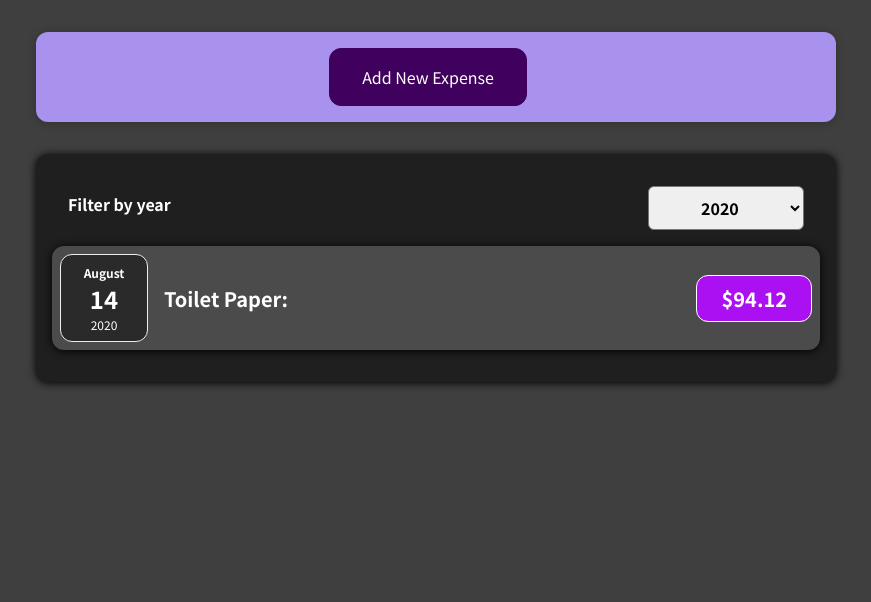
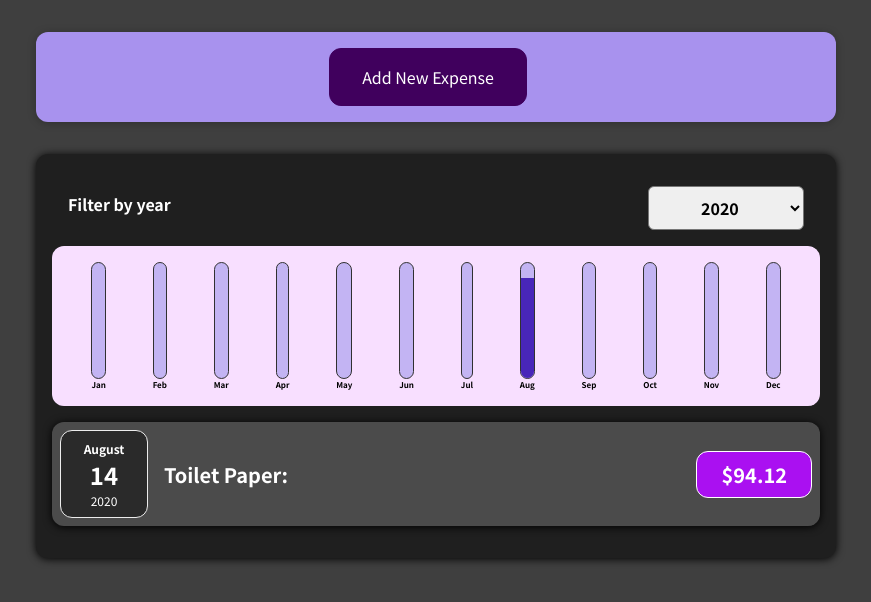
Before and after one commit to philsmirnoff/tutorial, a React (Create React App) app in the folder udemy/01-starting-setup/: page / in a window 1280 px wide. Shown: the top 602 px of the page, without its empty margins (204-1075 px from the left). Built offline with nearby package versions, Linux system fonts and the light colour scheme.

Commit message:
added chart

```diff
--- /dev/null
+++ b/udemy/01-starting-setup/src/components/Chart/Chart.css
@@ -0,0 +1,9 @@
+.chart {
+  padding: 1rem;
+  border-radius: 12px;
+  background-color: #f8dfff;
+  text-align: center;
+  display: flex;
+  justify-content: space-around;
+  height: 10rem;
+}
--- /dev/null
+++ b/udemy/01-starting-setup/src/components/Chart/Chart.js
@@ -0,0 +1,22 @@
+import React from 'react';
+import './Chart.css';
+import ChartBar from './ChartBar';
+
+function Chart(props) {
+  const dataPointValues = props.dataPoints.map(dataPoint => dataPoint.value);
+  const totalMaximum = Math.max(...dataPointValues);
+  return (
+    <div className="chart">
+      {props.dataPoints.map((dataPoint) => (
+      <ChartBar
+      key={dataPoint.label}
+      value={dataPoint.value}
+      maxValue={totalMaximum}
+      label={dataPoint.label}
+      />
+      ))}
+    </div>
+  )
+}
+
+export default Chart
--- /dev/null
+++ b/udemy/01-starting-setup/src/components/Chart/ChartBar.css
@@ -0,0 +1,30 @@
+.chart-bar {
+  height: 100%;
+  display: flex;
+  flex-direction: column;
+  align-items: center;
+}
+
+.chart-bar__inner {
+  height: 100%;
+  width: 100%;
+  border: 1px solid #313131;
+  border-radius: 12px;
+  background-color: #c3b4f3;
+  overflow: hidden;
+  display: flex;
+  flex-direction: column;
+  justify-content: flex-end;
+}
+
+.chart-bar__fill {
+  background-color: #4826b9;
+  width: 100%;
+  transition: all 0.3s ease-out;
+}
+
+.chart-bar__label {
+  font-weight: bold;
+  font-size: 0.5rem;
+  text-align: center;
+}
--- /dev/null
+++ b/udemy/01-starting-setup/src/components/Chart/ChartBar.js
@@ -0,0 +1,21 @@
+import React from 'react'
+import './ChartBar.css';
+
+
+function ChartBar(props) {
+  let barFillHeight = '0%';
+  if (props.maxValue > 0) {
+    barFillHeight = Math.round((props.value / props.maxValue) * 100);
+  }
+
+  return (
+    <div className='chart-bar'>
+      <div className="chart-bar__inner">
+        <div className='chart-bar__fill' style={{height: barFillHeight}}></div>
+      </div>
+      <div className='chart-bar__label'>{props.label}</div>
+    </div>
+  )
+}
+
+export default ChartBar
--- a/udemy/01-starting-setup/src/components/Expenses/Expenses.js
+++ b/udemy/01-starting-setup/src/components/Expenses/Expenses.js
@@ -3,6 +3,7 @@ import Card from '../UI/Card';
 import ExpensesFilter from './ExpensesFilter';
 import './Expenses.css';
 import ExpensesList from './ExpensesList';
+import ExpensesChart from './ExpensesChart';
 
 const Expenses = (props) => {
   const [filteredYear, setFilteredYear] = useState('2020');
@@ -23,6 +24,7 @@ const Expenses = (props) => {
           selected={filteredYear}
           onChangeFilter={filterChangeHandler}
         />
+        <ExpensesChart expenses={filteredExpenses}/>
         <ExpensesList items={filteredExpenses} />
       </Card>
     </div>
--- /dev/null
+++ b/udemy/01-starting-setup/src/components/Expenses/ExpensesChart.js
@@ -0,0 +1,31 @@
+import React from 'react';
+import Chart from '../Chart/Chart';
+
+function ExpensesChart(props) {
+
+  const chartDataPoints = [
+    { label: 'Jan', value: 0},
+    { label: 'Feb', value: 0},
+    { label: 'Mar', value: 0},
+    { label: 'Apr', value: 0},
+    { label: 'May', value: 0},
+    { label: 'Jun', value: 0},
+    { label: 'Jul', value: 0},
+    { label: 'Aug', value: 0},
+    { label: 'Sep', value: 0},
+    { label: 'Oct', value: 0},
+    { label: 'Nov', value: 0},
+    { label: 'Dec', value: 0}
+  ]
+
+for (const expense of props.expenses) {
+  const expenseMonth = expense.date.getMonth();
+  chartDataPoints[expenseMonth].value += expense.amount;
+}
+
+  return (
+    <Chart dataPoints={chartDataPoints}/>
+  )
+}
+
+export default ExpensesChart
```
Also changed, not shown: 1 other file (tests, documents, lock files or other folders).
